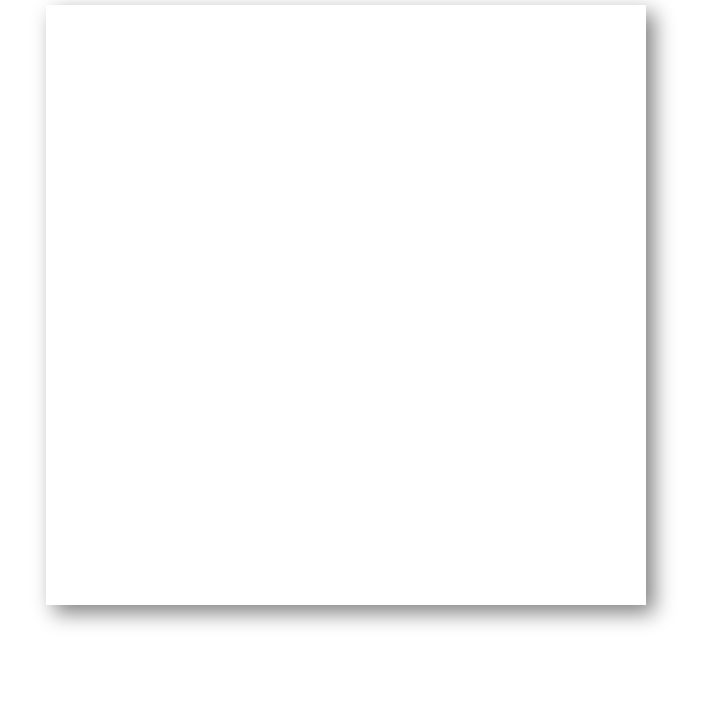
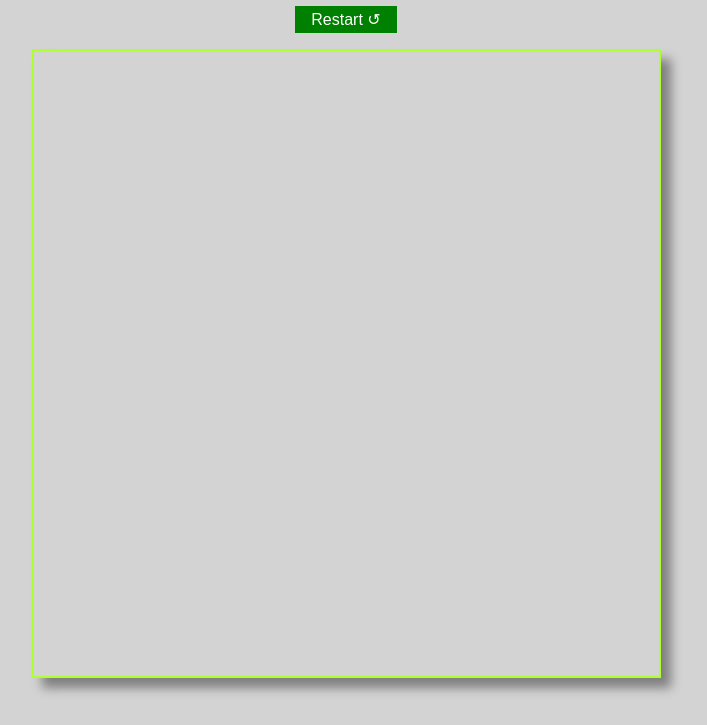
Before and after one commit to Julesdj/MP1-Snake-Game, a plain HTML site: page app.html in a window 1280 px wide. Shown: the part 75-800 px from the top of the page, without its empty margins (294-1001 px from the left). Drawn offline with Linux system fonts and the light colour scheme.

```diff
--- a/app.html
+++ b/app.html
@@ -7,16 +7,18 @@
         <meta name="description" content="">
         <meta name="viewport" content="width=device-width, initial-scale=1">
         <link rel="stylesheet" href="./game.css">
+
     </head>
 
     <body>
 
         <h1>Snake Game</h1>
-        <canvas id="gameBoard"></canvas>
+        <button onClick="window.location.reload();">Restart &olarr;</button>
+        <canvas id="game-board" width="625px" height="625px"></canvas>
 
-        <script src="./game.js" async defer></script>
-        <script src="./move.js" async defer></script>
-        <script src="./snake.js" async defer></script>
-        <script src="./food.js" async defer></script>
+        <script src="game.js" async defer></script>
+        <script src="move.js" async defer></script>
+        <script src="snake.js" async defer></script>
+        <script src="food.js" async defer></script>
     </body>
 </html>
--- a/game.css
+++ b/game.css
@@ -5,10 +5,20 @@ body {
     flex-direction: column;
     justify-content: center;
     align-items: center;
+    font-family: Verdana;
+    background-color: lightgray;
 }
 
 canvas {
-    width: 600px;
-    height: 600px;
-    box-shadow: gray 8px 8px 20px;
+    box-shadow: gray 10px 10px 10px;
+    border: 2px solid greenyellow;
 }
+
+button {
+    background-color: green;
+    color: white;
+    border: none;
+    font-size: 16px;
+    margin-bottom: 1em;
+    padding: 0.25em 1em;
+}
```
Also changed, not shown: food.js (deleted), move.js (deleted), snake.js (deleted), 3 other files.
